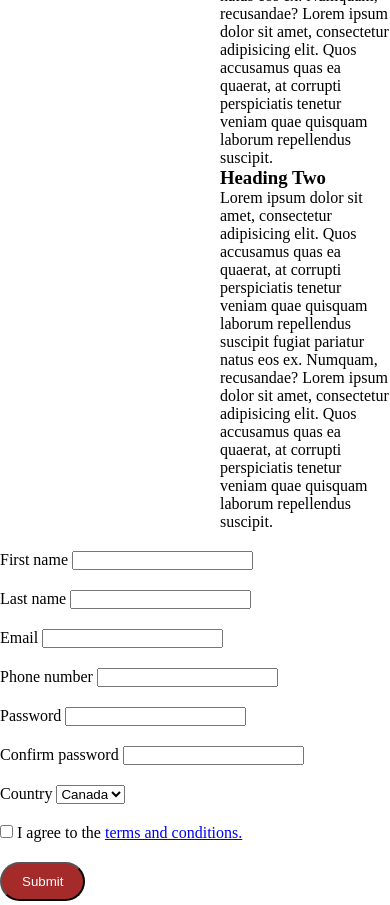
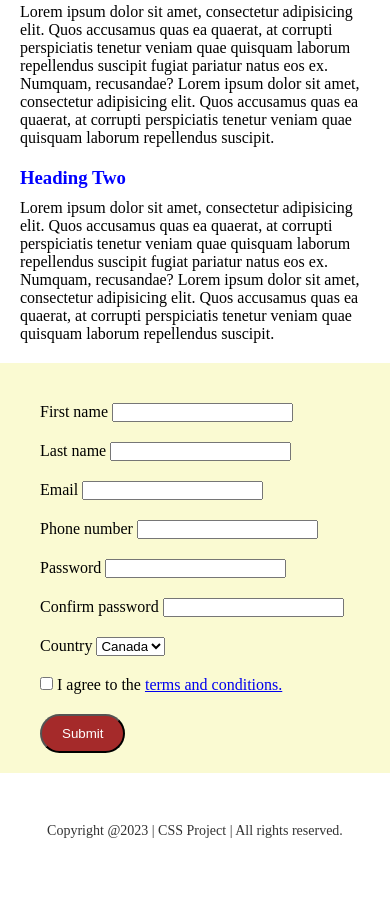
Before and after one commit to pesto-students/p10-avinash-drashish77, a plain HTML site: page Week-1/index.html in a window 390 px wide. Shown: the part 798-1703 px from the top of the page. After the commit the page ends 1667 px from the top, so only its background shows below. Drawn offline with Linux system fonts and the light colour scheme.

Commit message:
fix: style fixed

```diff
--- a/Week-1/index.html
+++ b/Week-1/index.html
@@ -40,7 +40,7 @@
             perspiciatis tenetur veniam quae quisquam laborum repellendus
             suscipit.
           </p>
-          <h3 class="">Heading One</h3>
+          <h3 class="para-head">Heading One</h3>
           <p class="">
             Lorem ipsum dolor sit amet, consectetur adipisicing elit. Quos
             accusamus quas ea quaerat, at corrupti perspiciatis tenetur veniam
@@ -50,7 +50,7 @@
             perspiciatis tenetur veniam quae quisquam laborum repellendus
             suscipit.
           </p>
-          <h3 class="">Heading Two</h3>
+          <h3 class="para-head">Heading Two</h3>
 
           <p class="">
             Lorem ipsum dolor sit amet, consectetur adipisicing elit. Quos
@@ -64,7 +64,8 @@
         </div>
       </div>
     </section>
-    <form class="form container">
+ <section class="form-section container">
+  <form class="form ">
     <div class="input-label">
       <label for="name">First name</label>
       <input required type="text" id="name" name="name" />
@@ -112,6 +113,7 @@
     </div>
     <button type="submit">Submit</button>
   </form>
+ </section>
     <footer
       class="footer-section"
     >
--- a/Week-1/style.css
+++ b/Week-1/style.css
@@ -32,11 +32,21 @@
 .left-box{
     /* border: 1px solid #000; */
 }
+.para-head{
+  margin:20px 0 10px;
+  color: blue;
+
+}
 .input-label{
     margin: 20px 0;
 }
+.form-section{
+  margin-bottom: 50px;
+  background-color: lightgoldenrodyellow;
+}
 .form{
-    margin-bottom: 100px;
+  padding: 20px;
+
 }
 button[type="submit"]{
     padding: 10px 20px;
@@ -57,14 +67,21 @@ button[type="submit"]:hover{
 }
 .footer-section p{
     font-size: 14px;
-    padding-bottom: 20px;
+    padding-bottom: 30px;
     opacity: 0.8;
     text-align: center;
 }
 @media screen and (max-width: 640px) {
   .container {
     max-width: 640px;
+    padding: 0 20px;
   }
+  .grid{
+    grid-template-columns: 1fr;
+  }
+  .main-heading {
+    width: 80%;
+}
 }
 @media screen and (max-width: 768px) {
   .container {
```
Lines whose indentation alone changed are shown as unchanged.
